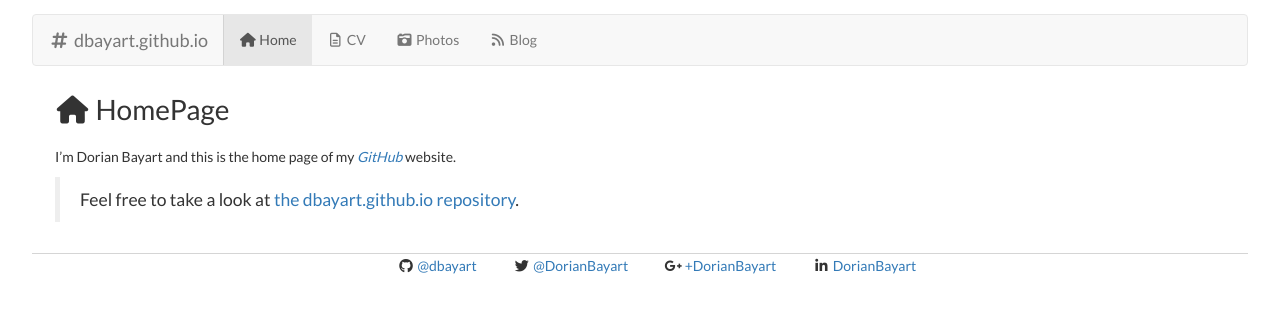
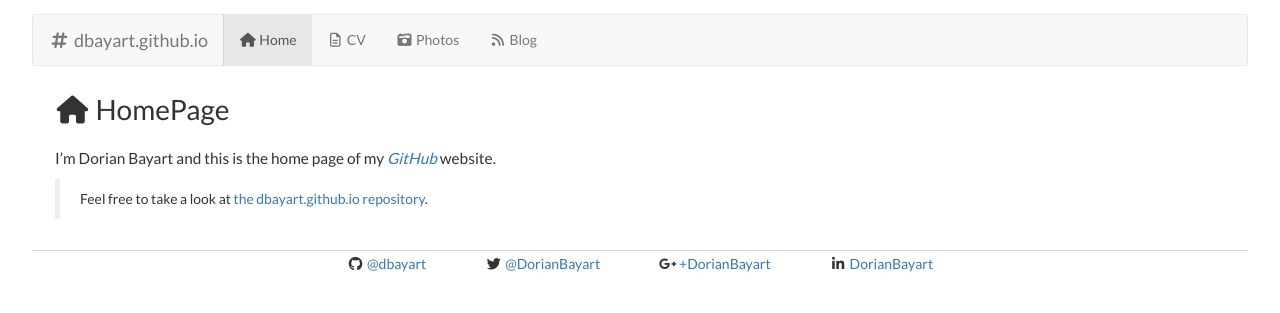
Before and after one commit to dorianbayart/dorianbayart.github.io, a Jekyll site: the page built from index.md, in a window 1280 px wide. Shown: the top 313 px of the page. Built offline with Jekyll 4.4.1, drawn with Linux system fonts in a browser that asks for light colours; nearby versions of some CDN libraries.

Commit message:
Update main.css

```diff
--- a/css/main.css
+++ b/css/main.css
@@ -10,6 +10,12 @@ body {
 	width: 85%;
 	margin: 0 auto;
 	padding: 0px;
+}
+p {
+	font-size: 1.1em;
+}
+blockquote {
+	font-size: 0.9em;
 }
 
 .container  {
@@ -38,9 +44,9 @@ body {
 }
 footer ul li {
 	display: inline-block;
-	margin-left: 2.4em;
-	margin-right: 0;
-	padding-top: 0.1em;
+	margin-left: 2em;
+	margin-right: 2em;
+	padding-top: 0.2em;
 }
 footer a:hover {
 	text-decoration: none;
```
